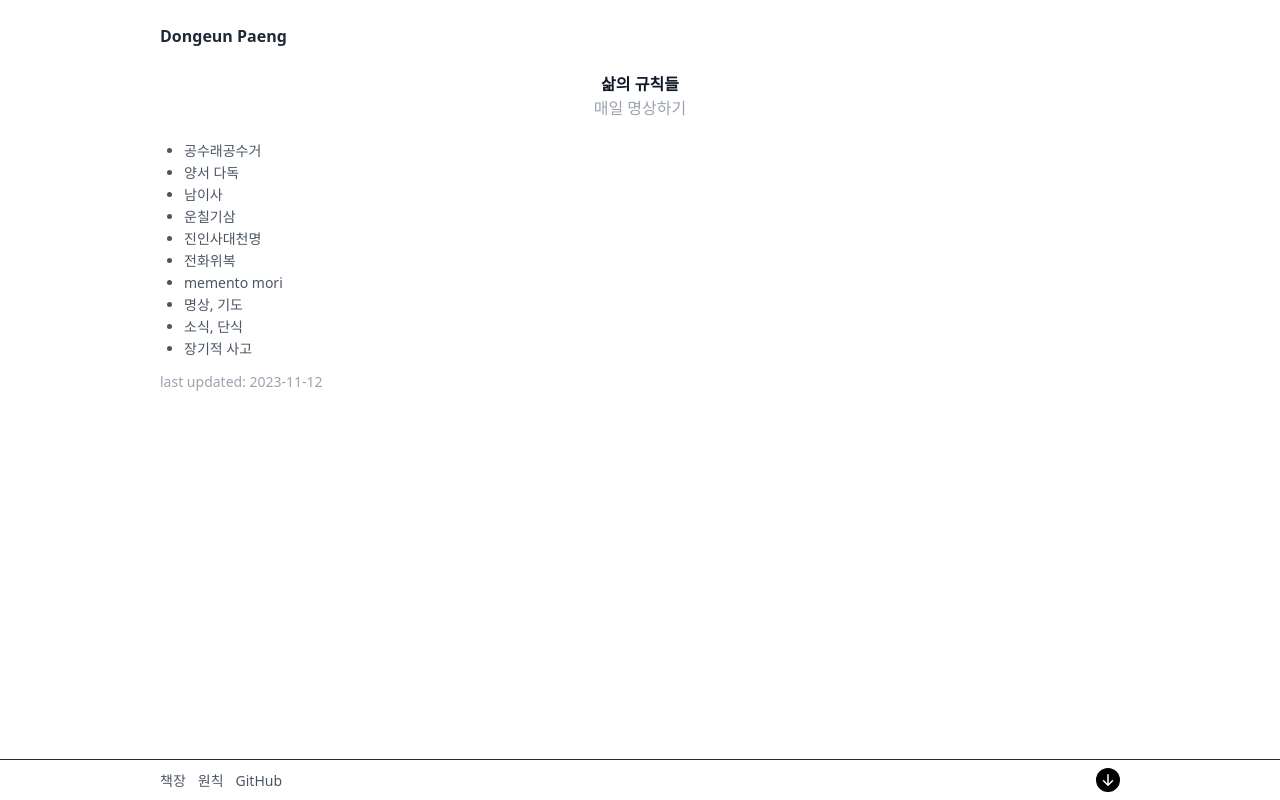
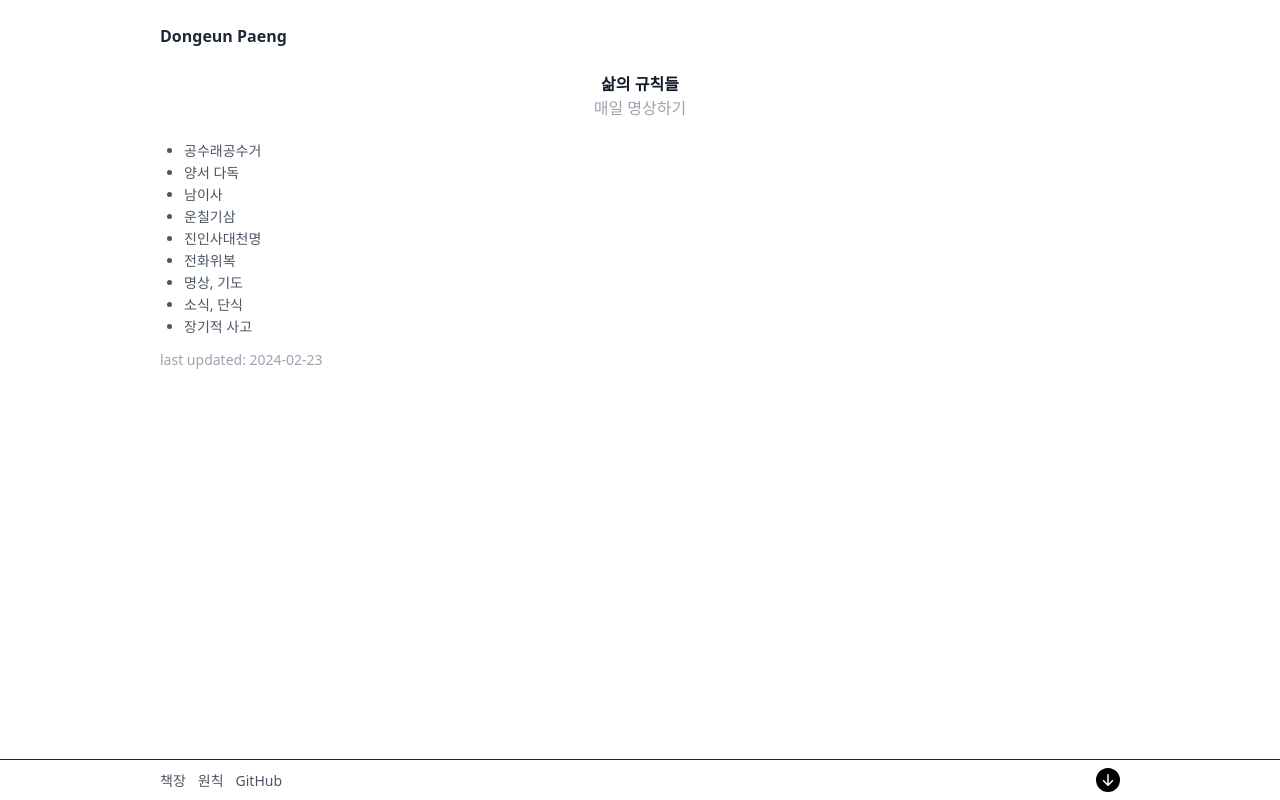
Before and after one commit to DongeunPaeng/fullstack-board-project, a React (Create React App) app: page /principles in a window 1280 px wide. Built offline with nearby package versions, Linux system fonts and the light colour scheme; no server answers.

Commit message:
change principles

```diff
--- a/src/pages/PrinciplesPage.tsx
+++ b/src/pages/PrinciplesPage.tsx
@@ -7,7 +7,6 @@ const principles = [
   "운칠기삼",
   "진인사대천명",
   "전화위복",
-  "memento mori",
   "명상, 기도",
   "소식, 단식",
   "장기적 사고",
@@ -27,7 +26,7 @@ const PrinciplesPage = () => {
           </li>
         ))}
       </ul>
-      <div className="text-sm text-gray-400 mb-2">last updated: 2023-11-12</div>
+      <div className="text-sm text-gray-400 mb-2">last updated: 2024-02-23</div>
     </div>
   );
 };
```
